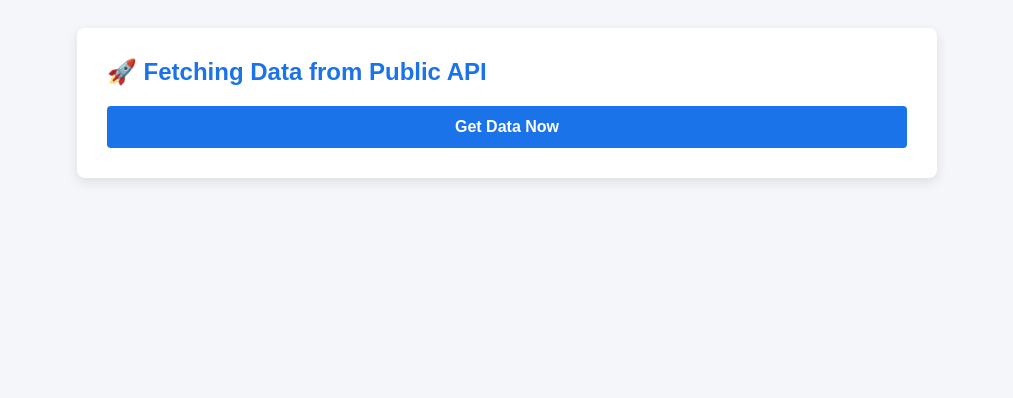
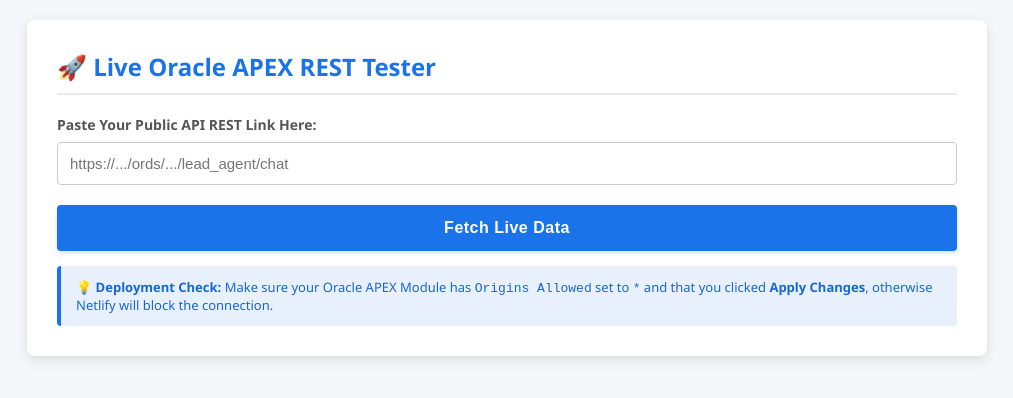
Before and after one commit to Rizwan-creator-pro/RestFul-Link-Check, a plain HTML site: page index.html in a window 1280 px wide. Shown: the whole page, without its empty margins (133-1146 px from the left). Drawn offline with Linux system fonts and the light colour scheme.

Commit message:
Update index.html

```diff
--- a/index.html
+++ b/index.html
@@ -2,49 +2,89 @@
 <html lang="en">
 <head>
     <meta charset="UTF-8">
-    <title>My Public API Tester</title>
+    <meta name="viewport" content="width=device-width, initial-scale=1.0">
+    <title>Dynamic Public API Tester</title>
     <style>
-        body { font-family: Arial, sans-serif; background: #f4f6f9; padding: 20px; }
-        .container { max-width: 800px; margin: 0 auto; background: white; padding: 30px; border-radius: 8px; box-shadow: 0 4px 12px rgba(0,0,0,0.1); }
-        h2 { color: #1a73e8; margin-top: 0; }
-        button { background: #1a73e8; color: white; border: none; padding: 12px 20px; font-size: 16px; border-radius: 4px; cursor: pointer; width: 100%; font-weight: bold; }
+        body { font-family: 'Segoe UI', Tahoma, Geneva, Verdana, sans-serif; background: #f4f6f9; margin: 0; padding: 20px; color: #333; }
+        .container { max-width: 900px; margin: 0 auto; background: white; padding: 30px; border-radius: 8px; box-shadow: 0 4px 12px rgba(0,0,0,0.1); }
+        h2 { margin-top: 0; color: #1a73e8; border-bottom: 2px solid #eaeaea; padding-bottom: 10px; display: flex; align-items: center; gap: 10px; }
+        .input-group { margin-bottom: 20px; }
+        label { display: block; font-weight: bold; margin-bottom: 8px; font-size: 14px; color: #555; }
+        input[type="text"] { width: 100%; padding: 12px; border: 1px solid #ccc; border-radius: 4px; box-sizing: border-box; font-size: 15px; transition: border-color 0.2s; }
+        input[type="text"]:focus { border-color: #1a73e8; outline: none; }
+        button { background: #1a73e8; color: white; border: none; padding: 14px 20px; font-size: 16px; border-radius: 4px; cursor: pointer; width: 100%; font-weight: bold; letter-spacing: 0.5px; box-shadow: 0 2px 4px rgba(26,115,232,0.2); }
         button:hover { background: #155cb4; }
-        #responseBox { background: #272822; color: #f8f8f2; padding: 15px; border-radius: 4px; font-family: monospace; overflow-x: auto; white-space: pre-wrap; max-height: 400px; display: none; margin-top: 20px; border-left: 5px solid #a6e22e; }
+        #loadingText { color: #666; font-style: italic; display: none; margin-top: 15px; text-align: center; }
+        #responseBox { background: #272822; color: #f8f8f2; padding: 20px; border-radius: 4px; font-family: 'Courier New', Courier, monospace; overflow-x: auto; white-space: pre-wrap; max-height: 500px; display: none; margin-top: 20px; border-left: 5px solid #a6e22e; box-shadow: inset 0 2px 8px rgba(0,0,0,0.3); font-size: 14px; line-height: 1.5; }
+        .hint-box { background: #e8f0fe; color: #1967d2; padding: 12px 15px; border-radius: 4px; font-size: 13px; margin-top: 15px; border-left: 4px solid #1a73e8; }
     </style>
 </head>
 <body>
 
 <div class="container">
-    <h2>🚀 Fetching Data from Public API</h2>
-    <button onclick="fetchPublicData()">Get Data Now</button>
+    <h2>🚀 Live Oracle APEX REST Tester</h2>
+
+    <div class="input-group">
+        <label for="apiUrl">Paste Your Public API REST Link Here:</label>
+        <input type="text" id="apiUrl" placeholder="https://.../ords/.../lead_agent/chat" value="">
+    </div>
+
+    <button onclick="fetchPublicData()">Fetch Live Data</button>
+
+    <div id="loadingText">⏳ Connecting to Oracle cloud and fetching rows...</div>
+
     <pre id="responseBox"></pre>
+
+    <div class="hint-box">
+        <strong>💡 Deployment Check:</strong> Make sure your Oracle APEX Module has <code>Origins Allowed</code> set to <code>*</code> and that you clicked <strong>Apply Changes</strong>, otherwise Netlify will block the connection.
+    </div>
 </div>
 
 <script>
 async function fetchPublicData() {
+    const apiUrl = document.getElementById('apiUrl').value.trim();
     const responseBox = document.getElementById('responseBox');
-    const apiUrl = "https://g086cd062cdff6a-services.adb.ap-singapore-1.oraclecloudapps.com/ords/aiagent/lead_agent/chat";
+    const loadingText = document.getElementById('loadingText');
+
+    // Clear old displays
+    responseBox.style.display = 'none';
+
+    if (!apiUrl) {
+        responseBox.style.display = 'block';
+        responseBox.style.backgroundColor = '#fff0f0';
+        responseBox.style.color = '#cc0000';
+        responseBox.style.borderLeftColor = '#cc0000';
+        responseBox.innerText = "Error: Please paste a valid API link inside the text box first.";
+        return;
+    }
+
+    loadingText.style.display = 'block';
 
     try {
-        // We just fetch the public URL directly with NO extra security headers needed
-        const response = await fetch(apiUrl, { method: 'GET' });
+        const response = await fetch(apiUrl, {
+            method: 'GET'
+        });
 
         if (!response.ok) {
-            throw new Error(`Server Error Status: ${response.status}`);
+            throw new Error(`HTTP Error! Status: ${response.status}`);
         }
 
         const data = await response.json();
 
+        loadingText.style.display = 'none';
         responseBox.style.display = 'block';
         responseBox.style.backgroundColor = '#272822';
         responseBox.style.color = '#f8f8f2';
+        responseBox.style.borderLeftColor = '#a6e22e';
         responseBox.innerText = JSON.stringify(data, null, 4);
 
     } catch (error) {
+        loadingText.style.display = 'none';
         responseBox.style.display = 'block';
         responseBox.style.backgroundColor = '#fff0f0';
         responseBox.style.color = '#cc0000';
-        responseBox.innerText = `Error Occurred:\n${error.message}\n\n💡 Did you type * in Origins Allowed and hit Apply Changes?`;
+        responseBox.style.borderLeftColor = '#cc0000';
+        responseBox.innerText = `Fetch Request Failed:\n${error.message}\n\nTroubleshooting tips:\n1. Verify the link is completely correct.\n2. Ensure CORS (Origins Allowed) is set to * on the Module Definition page in Oracle APEX.`;
     }
 }
 </script>
```
